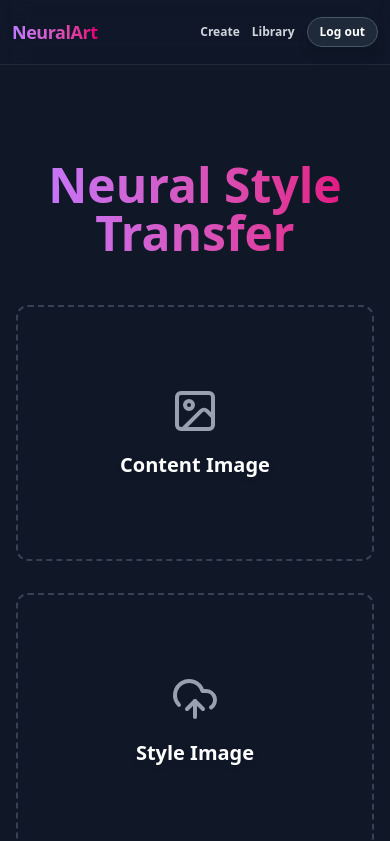
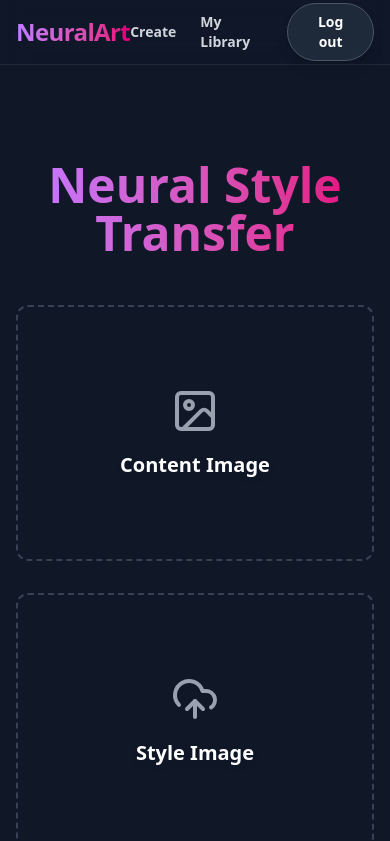
Before and after one commit to Kevo-03/Neural-Style-Transfer, a Next.js app in the folder frontend/: page /generate in a window 390 px wide. Shown: the top 841 px of the page. Built offline with nearby package versions, Linux system fonts and the light colour scheme; no server answers.

Commit message:
refactor: ui cahnged to back to try something :)

```diff
--- a/frontend/src/components/Navbar.tsx
+++ b/frontend/src/components/Navbar.tsx
@@ -8,42 +8,45 @@ export default function Navbar() {
     const { logout } = useAuth();
     const pathname = usePathname();
 
+    /*  const hiddenPaths = ["/", "/login", "/signup", "/privacy"];
+     if (hiddenPaths.includes(pathname)) {
+         return null;
+     }
+  */
     const visiblePaths = ["/generate", "/library"];
     if (!visiblePaths.includes(pathname)) {
         return null;
     }
 
     return (
-        <nav className="sticky top-0 z-50 w-full border-b border-gray-800 bg-gray-900/80 backdrop-blur-md px-3 sm:px-6 lg:px-8">
+        <nav className="sticky top-0 z-50 w-full border-b border-gray-800 bg-gray-900/80 backdrop-blur-md px-4 sm:px-6 lg:px-8">
             <div className="mx-auto flex h-16 max-w-7xl items-center justify-between">
 
-                {/* Logo */}
-                <div className="flex items-center shrink-0">
+                <div className="flex items-center">
                     <Link
                         href="/"
-                        className="text-lg sm:text-2xl font-extrabold tracking-tight bg-gradient-to-r from-purple-400 to-pink-600 bg-clip-text text-transparent hover:opacity-80 transition"
+                        className="text-2xl font-extrabold tracking-tight bg-gradient-to-r from-purple-400 to-pink-600 bg-clip-text text-transparent hover:opacity-80 transition"
                     >
                         NeuralArt
                     </Link>
                 </div>
 
-                {/* Navigation Links & Button */}
-                <div className="flex items-center space-x-3 sm:space-x-6">
+                <div className="flex items-center space-x-6">
                     <Link
                         href="/generate"
-                        className="text-xs sm:text-sm font-semibold text-gray-300 hover:text-purple-400 transition"
+                        className="text-sm font-semibold text-gray-300 hover:text-purple-400 transition"
                     >
                         Create
                     </Link>
                     <Link
                         href="/library"
-                        className="text-xs sm:text-sm font-semibold text-gray-300 hover:text-pink-400 transition"
+                        className="text-sm font-semibold text-gray-300 hover:text-pink-400 transition"
                     >
-                        Library
+                        My Library
                     </Link>
                     <button
                         onClick={logout}
-                        className="rounded-full border border-gray-600 bg-gray-800 px-3 py-1.5 sm:px-5 sm:py-2 text-xs sm:text-sm font-bold text-white hover:bg-gray-700 transition shadow-lg shrink-0"
+                        className="rounded-full border border-gray-600 bg-gray-800 px-5 py-2 text-sm font-bold text-white hover:bg-gray-700 transition shadow-lg"
                     >
                         Log out
                     </button>
```
